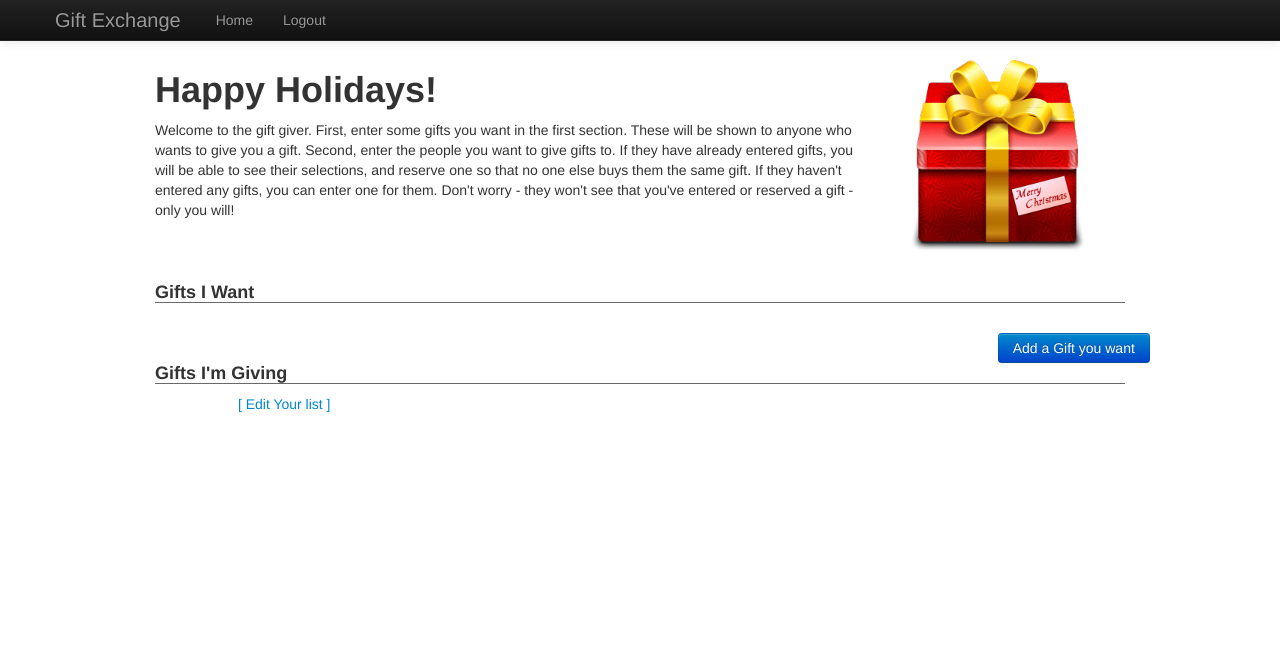
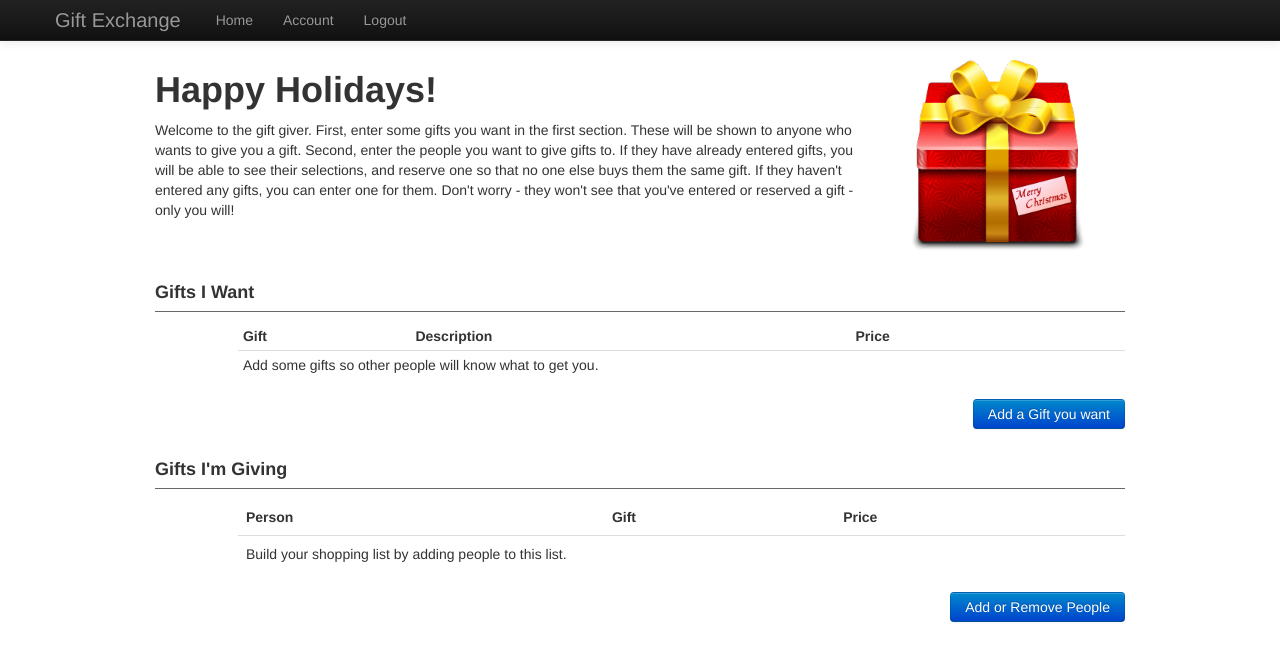
Before and after one commit to thechild/giftlist2, a Django app: template templates/user_home.html in a window 1280 px wide. Shown: the top 661 px of the page. Run offline with Django 3.2, Linux system fonts and the light colour scheme; the template is opened without the code that fills it, so the values that code supplies are empty; some libraries are stand-ins or nearby versions.

Commit message:
Added editing of gifts, lots of formatting changes, reworked models to keep track of who invited users

```diff
--- a/Gifts/models.py
+++ b/Gifts/models.py
@@ -50,6 +50,7 @@ class Person(models.Model):
     email = models.EmailField(unique=True)
     creation_key = models.CharField(max_length=150, default=make_uuid)
     recipients = models.ManyToManyField("self", symmetrical=False)
+    invited_by = models.ForeignKey(User, related_name='invitees', blank=True, null=True)
 
     def signup_url(self):
         return '%s%s' % (os.environ.get('BASE_IRI'), reverse('Gifts.views.new_user_signup', args=(self.creation_key,)))
--- a/Gifts/urls.py
+++ b/Gifts/urls.py
@@ -4,6 +4,7 @@ urlpatterns = patterns('Gifts.views',
     url(r'^$', 'user_home', name='user_home'),
     url(r'^gift/new/$', 'add_gift', name='add_gift'),
     url(r'^gift/(\d+)/remove/$', 'remove_gift', name='remove_gift'),
+    url(r'^gift/(\d+)/edit/$', 'add_gift', name='edit_gift'),
     url(r'^user/new/$', 'add_person', name='add_person'),
     url(r'^user/(\d+)/$', 'view_user', name='view_user'),
     url(r'^user/(\d+)/gift/new/$', 'add_secret_gift'),
@@ -12,4 +13,6 @@ urlpatterns = patterns('Gifts.views',
     url(r'^user/all/$', 'view_all_people', name='view_all_people'),
     url(r'^user/(\d+)/follow/$', 'follow_person', name='follow_person'),
     url(r'^user/(\d+)/unfollow/$', 'unfollow_person', name='unfollow_person'),
+
+    url(r'^account/$', 'manage_account', name='manage_account'),
 )
--- a/static/css/giftlist.css
+++ b/static/css/giftlist.css
@@ -2,3 +2,7 @@
     border-style: none;
     border-bottom: thin solid DimGray;
 }
+
+.no-border {
+    border-top: none;
+}
--- a/templates/base.html
+++ b/templates/base.html
@@ -47,7 +47,8 @@
           <div class="nav-collapse collapse">
             <ul class="nav">
               <li class="{% ifequal request.path 'home/' %}active{% endifequal %}"><a href="/home/">Home</a></li>
-              <li class=""><a href="{% url Gifts.views.user_logout %}">Logout</a></li>
+              <li><a href="{% url Gifts.views.manage_account %}">Account</a></li>
+              <li><a href="{% url Gifts.views.user_logout %}">Logout</a></li>
             </ul>
           </div><!--/.nav-collapse -->
         </div>
--- /dev/null
+++ b/templates/gifts_for_me.html
@@ -0,0 +1,52 @@
+<div class="row-fluid">
+    <h4 class="span12 underline">Gifts I Want</h4>
+</div>
+<div class="row-fluid">
+    <div class="span11 offset1">
+        <table class="table table-condensed">
+            <thead>
+                <th>Gift</th>
+                <th>Description</th>
+                <th>Price</th>
+                <th></th>
+            </thead>
+            <tbody>
+                {% for gift in gifts %}
+                <tr>
+                    <td class="span4">
+                    {% if gift.url %}<a href="{{ gift.url }}">{{ gift.title }}</a>{% else %}{{ gift.title }}{% endif %}
+                    </td>
+                    <td class="span4">{{gift.description}}</td>
+                    <td class="span3">{{gift.price}}</td>
+                    <td class="span1">
+                        <a class="btn btn-small" href="{% url Gifts.views.add_gift gift.pk %}">Edit</a>
+                        {% comment %}
+                        <div class="btn-group pull-right">
+                            <a class="btn dropdown-toggle btn-small" data-toggle="dropdown" href="#">
+                                Modify
+                                <span class="caret"></span>
+                            </a>
+                            <ul class="dropdown-menu">
+                                <li><a tabindex="-1" href="{% url Gifts.views.add_gift gift.pk %}">Edit</a></li>
+                                <li><a href="{% url Gifts.views.remove_gift gift.pk %}">Remove</a></li>
+                            </ul>
+                        </div>
+                        {% endcomment %}
+                    </td>
+                </tr>
+                {% empty %}
+                <tr>
+                    <td colspan="4">
+                        Add some gifts so other people will know what to get you.
+                    </td>
+                </tr>
+                {% endfor %}
+            </tbody>
+        </table>
+    </div>
+</div>
+<div class="row-fluid">
+    <div class="span12">
+        <a class="btn btn-primary pull-right" href="{% url Gifts.views.add_gift %}">Add a Gift you want</a>
+    </div>
+</div>
--- /dev/null
+++ b/templates/gifts_for_you.html
@@ -0,0 +1,41 @@
+<div class="row-fluid">
+    <h4 class="span12 underline">Gifts I'm Giving</h4>
+</div>
+<div class="row-fluid">
+    <div class="span11 offset1">
+        <table class="table ">
+            <thead>
+                <th>Person</th>
+                <th>Gift</th>
+                <th>Price</th>
+            </thead>
+            <tbody>
+                {% for p, g in people_gifts.items %}
+                <tr>
+                    <td class="span4" {% if g %}rowspan="{{ g.count }}"{% endif %}><a href="{% url Gifts.views.view_user p.pk %}"><b>{{ p.name }}</b></a></td>
+                {% for gft in g %}
+                    <td class="span4">
+                        {% if gft.url %}<a href="{{ gft.url }}">{{ gft.title }}</a>
+                        {% else %}{{ gft.title }}</td>{% endif %}
+                    <td class="span2 no-border">{{ gft.price }}</td>
+                </tr>
+                <tr>
+                {% empty %}
+                    <td colspan="2" class="span4">
+                        <a class="btn btn-small" href="{% url Gifts.views.view_user p.pk %}">Select a Gift</a>
+                    </td>
+                </tr>
+                {% endfor %}
+                </tr>
+                {% empty %}
+                <tr><td colspan="3">Build your shopping list by adding people to this list.</td></tr>
+                {% endfor %}
+            </tbody>
+        </table>
+    </div>
+</div>
+<div class="row-fluid">
+    <div class="span12">
+        <a class="btn btn-primary pull-right" href="{% url Gifts.views.view_all_people %}">Add or Remove People</a></p>
+    </div>
+</div>
--- a/templates/user_home.html
+++ b/templates/user_home.html
@@ -1,91 +1,17 @@
 {% extends "base.html" %}
 {% block content %}
-
 <div class="row-fluid">
     <div class="span9">
         <h1>Happy Holidays!</h1>
         <p>Welcome to the gift giver.  First, enter some gifts you want in the first section. These will be shown to anyone who wants to give you a gift.  Second, enter the people you want to give gifts to.  If they have already entered gifts, you will be able to see their selections, and reserve one so that no one else buys them the same gift.  If they haven't entered any gifts, you can enter one for them.  Don't worry - they won't see that you've entered or reserved a gift - only you will!</p>
     </div>
     <div class="span3 pull-right">
-        <img src="{{STATIC_URL}}img/gift.png">
+        <img class="hidden-phone" src="{{STATIC_URL}}img/gift.png">
     </div>
 </div>
 <br>
-<div class="row-fluid">
-    <h4 class="underline">Gifts I Want</h4>
-    <div class="span11 offset1">
-        {% for gift in gifts %}
-        <div class="row-fluid">
-            <div class="span4">
-                {% if gift.url %}<a href="{{ gift.url }}">{{ gift.title }}</a>{% else %}{{ gift.title }}{% endif %}
-            </div>
-            <div class="span4">{{gift.description}}</div>
-            <div class="span2">{{gift.price}}</div>
-            <div class="span2">
-                <div class="btn-group pull-right">
-                    <a class="btn dropdown-toggle btn-small" data-toggle="dropdown" href="#">
-                        Modify
-                        <span class="caret"></span>
-                    </a>
-                    <ul class="dropdown-menu">
-                        <li><a tabindex="-1" href="#">Edit</a></li>
-                        <li><a href="{% url Gifts.views.remove_gift gift.pk %}">Remove</a></li>
-                    </ul>
-                </div>
-            </div>
-        </div>
-        {% endfor %}
-        <br>
-        <div class="row-fluid">
-            <div class="span4 offset8">
-                <a class="btn btn-primary pull-right" href="{% url Gifts.views.add_gift %}">Add a Gift you want</a>
-            </div>
-        </div>
-    </div>
-{% comment %}
-    <div class="row-fluid">
-        <div class="span5 offset1">
-            <p>{{ gift.title }}</p>
-        </div>
-        <div class="span6">
-            <p><a href="{% url Gifts.views.remove_gift gift.pk %}">[ Remove ]</a></p>
-        </div>
-    </div>
-    {% endfor %}
-    <div class="row-fluid">
-        <div class="span5 offset1">
-            <a href="{% url Gifts.views.add_gift %}">[ + Add a Gift you want ]</a></p>
-        </div>
-        <div class="span6"></div>
-    </div>
-    {% endcomment %}
-    <br>
-    <h4 class="underline">Gifts I'm Giving</h4>
-    {% for p, g in people_gifts.items %}
-    <div class="row-fluid">
-        <div class="span5 offset1"><a href="{% url Gifts.views.view_user p.pk %}">{{ p.name }}</a></div>
-        {% if g %}
-        <div class="span6"><a href="{% url Gifts.views.view_user p.pk %}">
-        {% if g.count == 1 %}{{ g.0.title }}
-        {% else %}{{ g.count }} items
-        {% endif %}
-        </a></div>
-            {% comment %}
-            <div class="span2">
-                <a href="{% url Gifts.views.unreserve_gift p.pk g.pk %}">[ Unreserve ]</a>
-            </div>
-            {% endcomment %}
-        {% else %}
-        <div class="span6"><a href="{% url Gifts.views.view_user p.pk %}">[ Select a Gift ]</a></div>
-        {% endif %}
-    </div>
-    {% endfor %}
-
-    <div class="row-fluid">
-        <div class="span7 offset1">
-            <a href="{% url Gifts.views.view_all_people %}">[ Edit Your list ]</a></p>
-        </div>
-        <div class="span4"></div>
-    </div>
-</div>
+{% include 'gifts_for_me.html' %}
+<br>
+{% include 'gifts_for_you.html' %}
+<br><br><br><br>
 {% endblock %}
```
Also changed, not shown: Gifts/views.py (+31 -5 lines), templates/add_item.html (+17 -13 lines), templates/view_all_people.html (+5 -6 lines), 1 other file.
